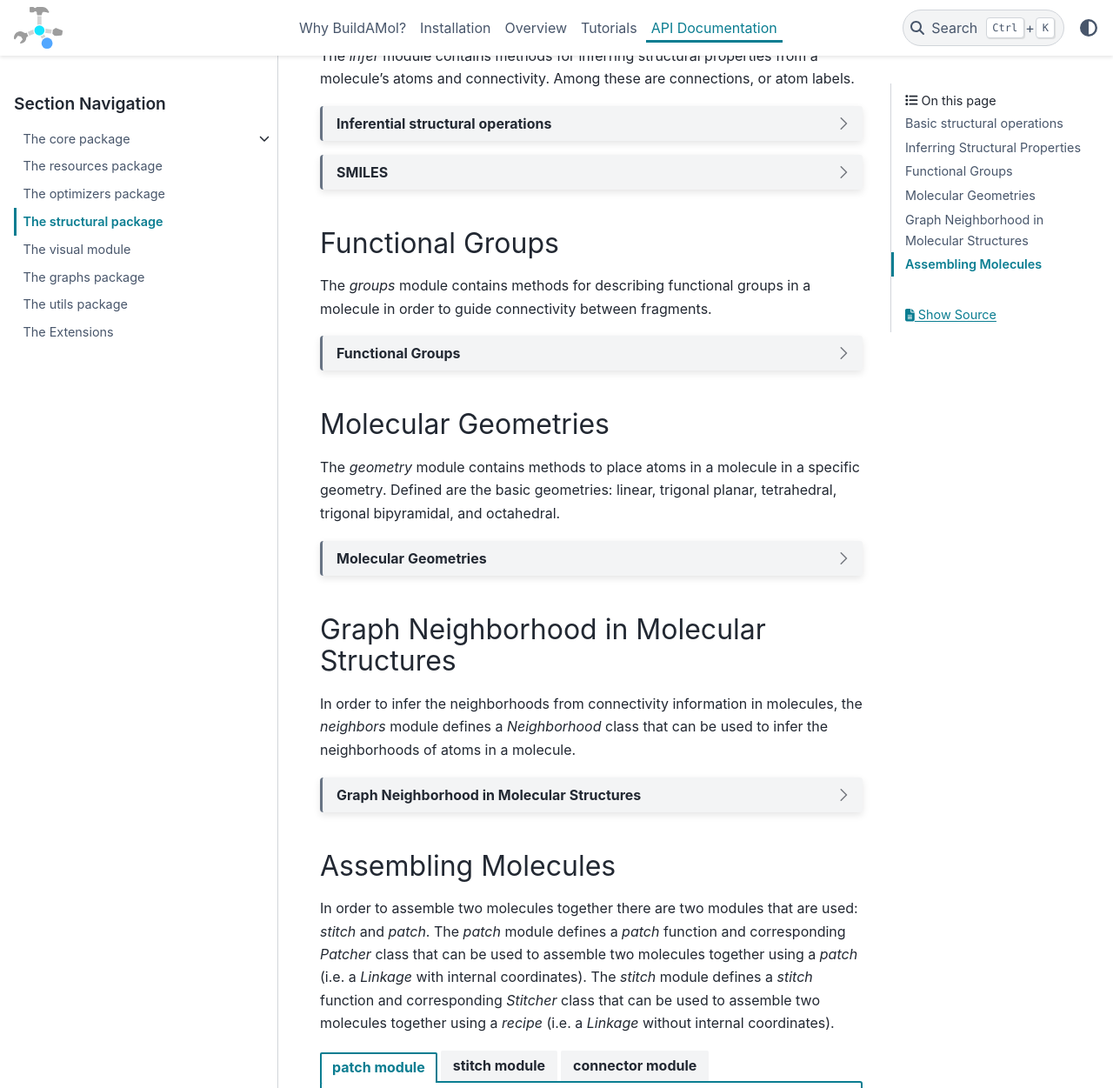
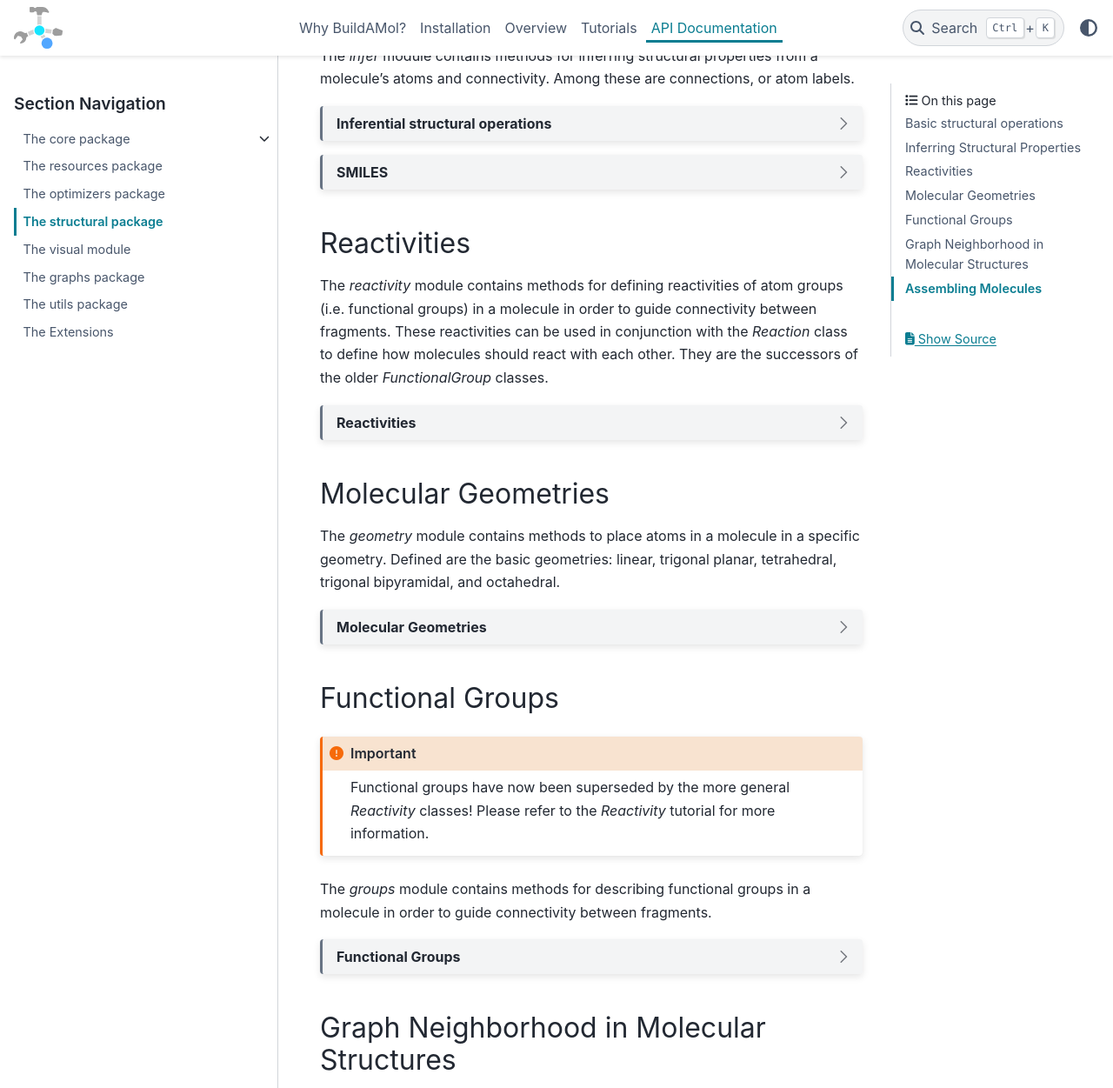
Before and after one commit to NoahHenrikKleinschmidt/buildamol, a Sphinx documentation site: the page built from docs/buildamol.structural.rst, in a window 1280 px wide and 1400 px high, scrolled down 642 px, cut to the strip 0-1251 px from the top of the window. Shown: the whole strip at 87% size. Built offline with Sphinx 7.4.7 and the PyData theme 0.15.4, drawn with Linux system fonts in a browser that asks for light colours; pages that are not in the unit, such as notebooks, are missing from menus.

Commit message:
update docs

```diff
--- a/docs/buildamol.structural.rst
+++ b/docs/buildamol.structural.rst
@@ -38,17 +38,19 @@ Among these are connections, or atom labels.
          :undoc-members:
          :show-inheritance:
 
-Functional Groups
------------------
+Reactivities
+------------
 
-The `groups` module contains methods for describing functional groups in a molecule in order to guide connectivity between fragments.
+The `reactivity` module contains methods for defining reactivities of atom groups (i.e. functional groups) in a molecule in order to guide connectivity between fragments.
+These reactivities can be used in conjunction with the `Reaction` class to define how molecules should react with each other. They are the successors of the older `FunctionalGroup` classes.
 
-.. dropdown:: Functional Groups
+.. dropdown:: Reactivities
 
-   .. automodule:: buildamol.structural.groups
+   .. automodule:: buildamol.structural.reactivity
       :members:
       :undoc-members:
       :show-inheritance:
+
 
 Molecular Geometries
 --------------------
@@ -63,6 +65,21 @@ Defined are the basic geometries: linear, trigonal planar, tetrahedral, trigonal
       :undoc-members:
       :show-inheritance:
 
+Functional Groups
+-----------------
+
+.. important::
+
+   Functional groups have now been superseded by the more general `Reactivity` classes! Please refer to the `Reactivity` tutorial for more information.
+
+The `groups` module contains methods for describing functional groups in a molecule in order to guide connectivity between fragments.
+
+.. dropdown:: Functional Groups
+
+   .. automodule:: buildamol.structural.groups
+      :members:
+      :undoc-members:
+      :show-inheritance:
 
 Graph Neighborhood in Molecular Structures
 ------------------------------------------
```
Also changed, not shown: docs/buildamol.core.reaction.rst (added, +14 -0 lines), docs/buildamol.core.rst (+11 -0 lines).
